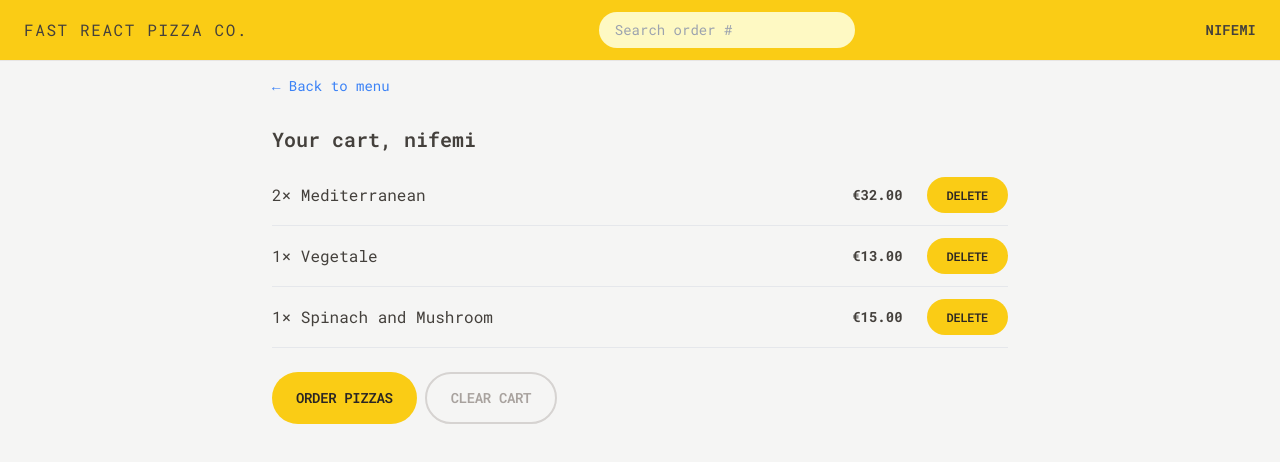
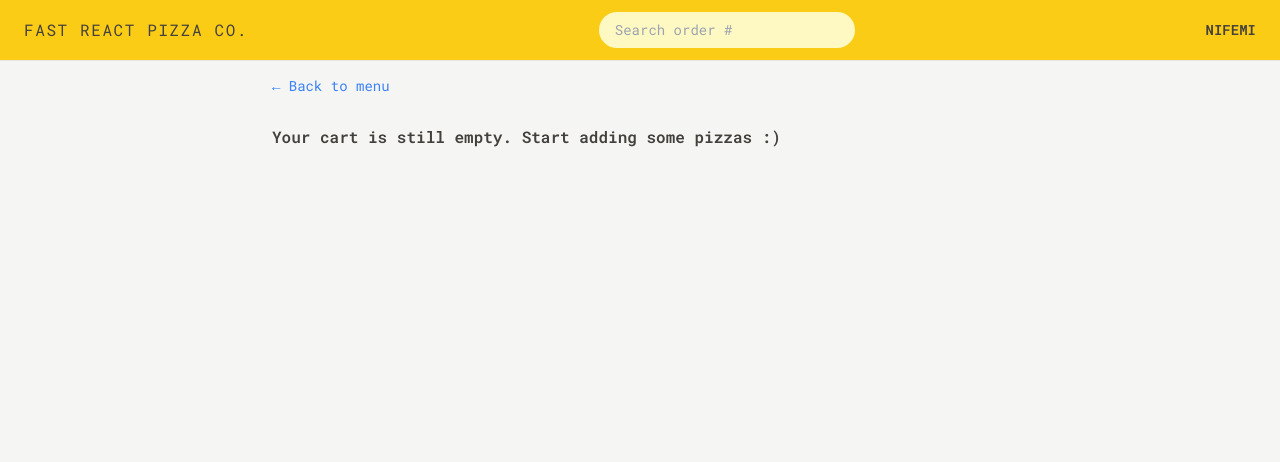
Before and after one commit to techtee19/16-fast-react-pizza, a React (Vite) app: page /cart in a window 1280 px wide. Shown: the top 462 px of the page. Built offline with nearby package versions, Linux system fonts and the light colour scheme.

Commit message:
feat: enhance cart functionality by implementing EmptyCart component, adding delete and update item quantity features, and refactoring Cart and MenuItem components for improved state management

```diff
--- a/src/features/cart/Cart.jsx
+++ b/src/features/cart/Cart.jsx
@@ -1,37 +1,16 @@
 import LinkButton from '../../ui/LinkButton';
 import Button from '../../ui/Button';
 import CartItem from './CartItem';
-import { useSelector } from 'react-redux';
-
-const fakeCart = [
-  {
-    pizzaId: 12,
-    name: 'Mediterranean',
-    quantity: 2,
-    unitPrice: 16,
-    totalPrice: 32,
-  },
-  {
-    pizzaId: 6,
-    name: 'Vegetale',
-    quantity: 1,
-    unitPrice: 13,
-    totalPrice: 13,
-  },
-  {
-    pizzaId: 11,
-    name: 'Spinach and Mushroom',
-    quantity: 1,
-    unitPrice: 15,
-    totalPrice: 15,
-  },
-];
+import EmptyCart from './EmptyCart';
+import { useDispatch, useSelector } from 'react-redux';
+import { clearCart, getCart, getUser } from './cartSlice';
 
 function Cart() {
-  const username = useSelector((state) => state.user.username);
+  const username = useSelector(getUser);
+  const cart = useSelector(getCart);
+  const dispatch = useDispatch();
 
-  const cart = fakeCart;
-  console.log(cart);
+  if (!cart.length) return <EmptyCart />;
 
   return (
     <div className="px-4 py-3">
@@ -41,7 +20,7 @@ function Cart() {
 
       <ul className="mt-3 divide-y divide-gray-200 border-b">
         {cart.map((item) => (
-          <CartItem item={item} key={item.key} />
+          <CartItem item={item} key={item.id} />
         ))}
       </ul>
 
@@ -49,7 +28,9 @@ function Cart() {
         <Button to="/order/new" type="primary">
           Order pizzas
         </Button>
-        <Button type="secondary">Clear Cart</Button>
+        <Button type="secondary" onClick={() => dispatch(clearCart())}>
+          Clear Cart
+        </Button>
       </div>
     </div>
   );
--- a/src/features/cart/CartItem.jsx
+++ b/src/features/cart/CartItem.jsx
@@ -1,9 +1,14 @@
-import Button from '../../ui/Button';
+import { useSelector } from 'react-redux';
 import { formatCurrency } from '../../utils/helpers';
+import { getCurrentQuantityById } from './cartSlice';
+import DeleteItem from './DeleteItem';
+import UpdateItemQuantity from './UpdateItemQuantity';
 
 function CartItem({ item }) {
   // eslint-disable-next-line no-unused-vars
   const { pizzaId, name, quantity, totalPrice } = item;
+
+  const currentQuantity = useSelector(getCurrentQuantityById(pizzaId));
 
   return (
     <li className="py-3 sm:flex sm:items-center sm:justify-between">
@@ -12,7 +17,13 @@ function CartItem({ item }) {
       </p>
       <div className="flex items-center justify-between sm:gap-6">
         <p className="font text-sm font-bold">{formatCurrency(totalPrice)}</p>
-        <Button type="small">Delete</Button>
+
+        <UpdateItemQuantity
+          pizzaId={pizzaId}
+          currentQuantity={currentQuantity}
+        />
+
+        <DeleteItem pizzaId={pizzaId} />
       </div>
     </li>
   );
--- /dev/null
+++ b/src/features/cart/DeleteItem.jsx
@@ -0,0 +1,14 @@
+import { useDispatch } from 'react-redux';
+import Button from '../../ui/Button';
+import { deleteItem } from './cartSlice';
+
+function DeleteItem({ pizzaId }) {
+  const dispatch = useDispatch();
+  return (
+    <Button type="small" onClick={() => dispatch(deleteItem(pizzaId))}>
+      Delete
+    </Button>
+  );
+}
+
+export default DeleteItem;
--- a/src/features/cart/EmptyCart.jsx
+++ b/src/features/cart/EmptyCart.jsx
@@ -1,11 +1,13 @@
-import { Link } from 'react-router-dom';
+import LinkButton from '../../ui/LinkButton';
 
 function EmptyCart() {
   return (
-    <div>
-      <Link to="/menu">&larr; Back to menu</Link>
+    <div className="px-4 py-3">
+      <LinkButton to="/menu">&larr; Back to menu</LinkButton>
 
-      <p>Your cart is still empty. Start adding some pizzas :)</p>
+      <p className="mt-7 font-semibold">
+        Your cart is still empty. Start adding some pizzas :)
+      </p>
     </div>
   );
 }
--- /dev/null
+++ b/src/features/cart/UpdateItemQuantity.jsx
@@ -0,0 +1,27 @@
+import { useDispatch } from 'react-redux';
+import Button from '../../ui/Button';
+import { decreaseItemQuantity, increaseItemQuantity } from './cartSlice';
+
+function UpdateItemQuantity({ pizzaId, currentQuantity }) {
+  const dispatch = useDispatch();
+
+  return (
+    <div className="flex items-center gap-2 md:gap-3">
+      <Button
+        type="round"
+        onClick={() => dispatch(decreaseItemQuantity(pizzaId))}
+      >
+        -
+      </Button>
+      <span className="text-sm font-medium">{currentQuantity}</span>
+      <Button
+        type="round"
+        onClick={() => dispatch(increaseItemQuantity(pizzaId))}
+      >
+        +
+      </Button>
+    </div>
+  );
+}
+
+export default UpdateItemQuantity;
--- a/src/features/cart/cartSlice.js
+++ b/src/features/cart/cartSlice.js
@@ -23,7 +23,7 @@ const cartSlice = createSlice({
       state.cart.push(action.payload);
     },
     deleteItem(state, action) {
-      // payloaf = pizzaId
+      // payload = pizzaId
       state.cart = state.cart.filter((item) => item.pizzaId === action.payload);
     },
     increaseItemQuantity(state, action) {
@@ -39,6 +39,8 @@ const cartSlice = createSlice({
 
       item.quantity--;
       item.totalPrice = item.quantity * item.unitPrice;
+
+      if (item.quantity === 0) cartSlice.caseReducers.deleteItem(state, action);
     },
     clearCart(state) {
       state.cart = [];
@@ -56,8 +58,15 @@ export const {
 
 export default cartSlice.reducer;
 
+export const getUser = (state) => state.user.username;
+
+export const getCart = (state) => state.cart.cart;
+
 export const getTotalCartPrice = (state) =>
   state.cart.cart.reduce((sum, item) => sum + item.totalPrice, 0);
 
 export const getTotalCartQuantity = (state) =>
   state.cart.cart.reduce((sum, item) => sum + item.quantity, 0);
+
+export const getCurrentQuantityById = (id) => (state) =>
+  state.cart.cart.find((item) => item.pizzaId === id)?.quantity ?? 0;
--- a/src/features/menu/MenuItem.jsx
+++ b/src/features/menu/MenuItem.jsx
@@ -1,12 +1,16 @@
-import { useDispatch } from 'react-redux';
+import { useDispatch, useSelector } from 'react-redux';
 import Button from '../../ui/Button';
 import { formatCurrency } from '../../utils/helpers';
-import { addItem } from '../cart/cartSlice';
+import { addItem, getCurrentQuantityById } from '../cart/cartSlice';
+import DeleteItem from '../cart/DeleteItem';
+import UpdateItemQuantity from '../cart/UpdateItemQuantity';
 
 function MenuItem({ pizza }) {
   const dispatch = useDispatch();
+  const { id, name, unitPrice, ingredients, soldOut, imageUrl } = pizza;
 
-  const { id, name, unitPrice, ingredients, soldOut, imageUrl } = pizza;
+  const currentQuantity = useSelector(getCurrentQuantityById(id));
+  const isInCart = currentQuantity > 0;
 
   function handleAddToCart() {
     const newItem = {
@@ -41,7 +45,17 @@ function MenuItem({ pizza }) {
             </p>
           )}
 
-          {!soldOut && (
+          {isInCart && (
+            <div className="flex items-center gap-3 sm:gap-8">
+              <UpdateItemQuantity
+                pizzaId={id}
+                currentQuantity={currentQuantity}
+              />
+              <DeleteItem pizzaId={id} />
+            </div>
+          )}
+
+          {!soldOut && !isInCart && (
             <Button type="small" onClick={handleAddToCart}>
               Add to cart
             </Button>
--- a/src/ui/Button.jsx
+++ b/src/ui/Button.jsx
@@ -7,6 +7,7 @@ function Button({ children, disabled, to, type, onClick }) {
   const styles = {
     primary: base + ' px-4 py-3 md:px-6 md:py-4',
     small: base + ' px-4 py-2 md:px-5 md:py-2.5 text-xs',
+    round: base + ' px-2.5 py-1 md:px-3.5 md:py-2 text-sm',
     secondary:
       'inline-block text-sm rounded-full border-2 border-stone-300 font-semibold uppercase -tracking-wide text-stone-400 transition-colors duration-300 hover:bg-stone-300 focus:bg-stone-300 focus:text-stone-800 hover:text-stone-800 focus:outline-none focus:ring focus:ring-stone-200 focus:ring-offset-2 disabled:cursor-not-allowed px-4 py-2.5 md:px-6 md:py-3.5 ',
   };
```
